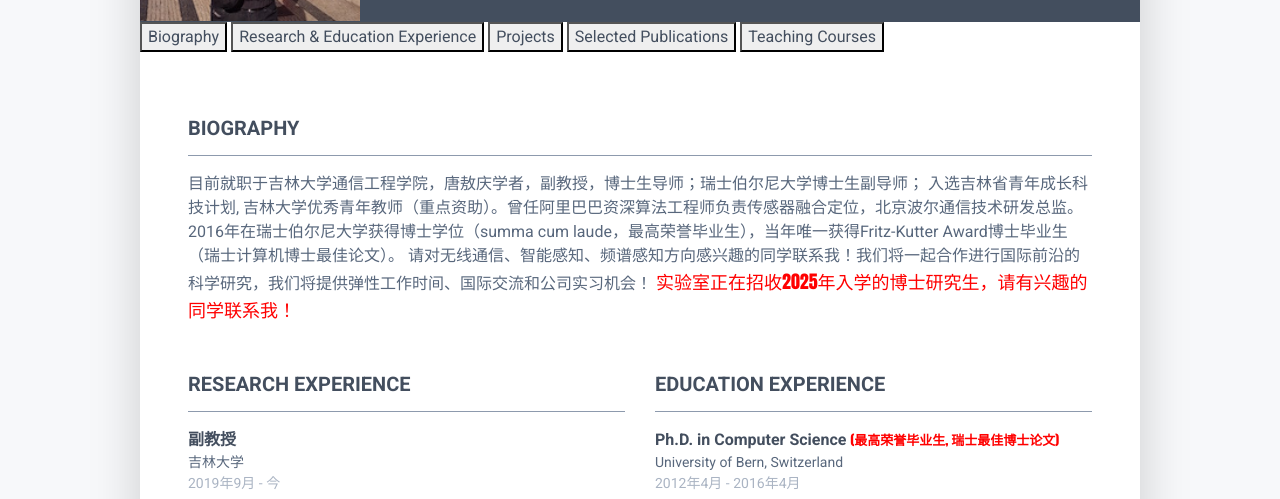
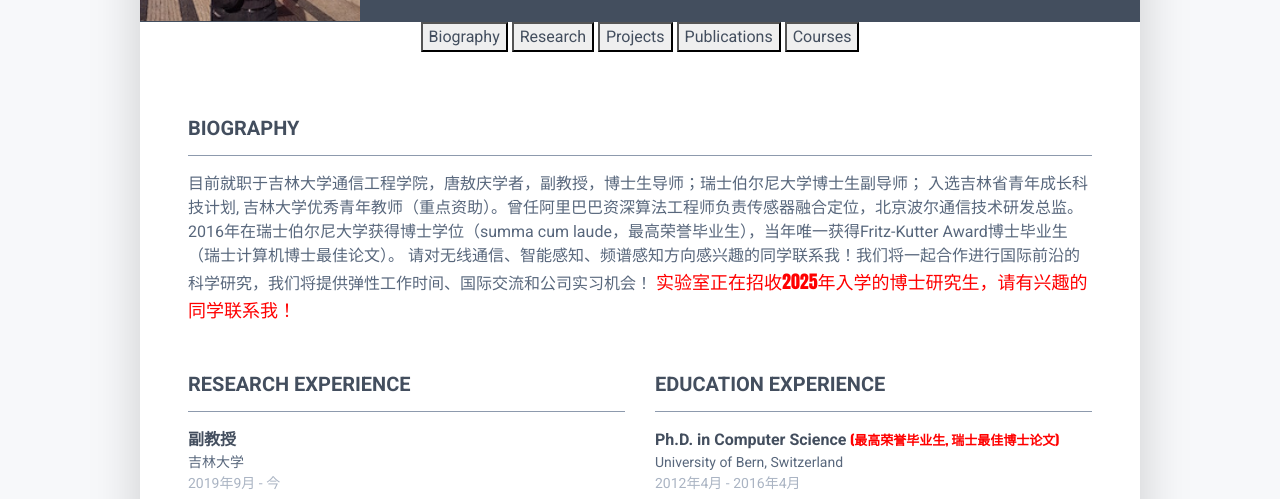
Before and after one commit to zanli-jlu/zanli-jlu.github.io, a plain HTML site: page index.html in a window 1280 px wide. Shown: the part 228-727 px from the top of the page. Drawn offline with Linux system fonts and the light colour scheme.

Commit message:
2024 Update

```diff
--- a/index.html
+++ b/index.html
@@ -36,12 +36,12 @@
 				    </div><!--//media-body-->
 			    </div><!--//media-->
 		    </header>
-        <p>
-            <button type="button"><a href="#C1"> Biography</a> </button>
-            <button type="button"><a href="#C3"> Research & Education Experience</a> </button>
-            <button type="button"><a href="#C4"> Projects</a> </button>
-            <button type="button"><a href="#C5"> Selected Publications</a> </button>
-            <button type="button"><a href="#C6"> Teaching Courses</a> </button>
+        <p style="text-align: center;">
+                <button type="button"><a href="#C1"> Biography</a> </button>
+                <button type="button"><a href="#C3"> Research</a> </button>
+                <button type="button"><a href="#C4"> Projects</a> </button>
+                <button type="button"><a href="#C5"> Publications</a> </button>
+                <button type="button"><a href="#C6"> Courses</a> </button>
         </p>
 		    <div class="resume-body p-5">
           <a name="C1">
```
